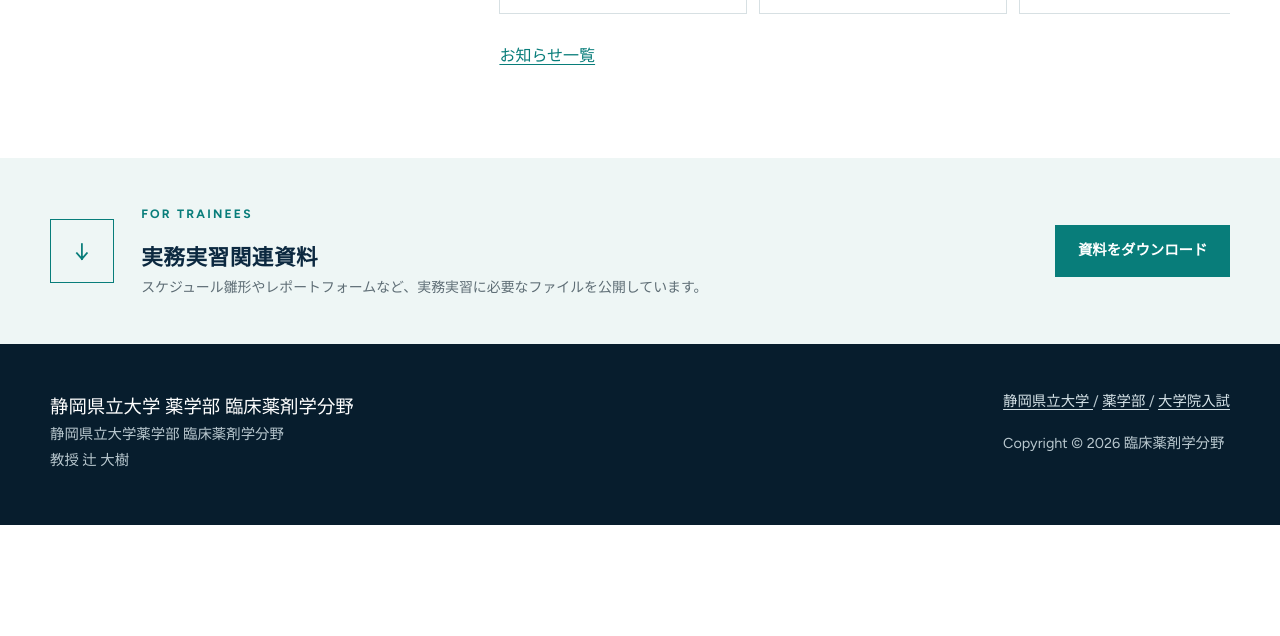
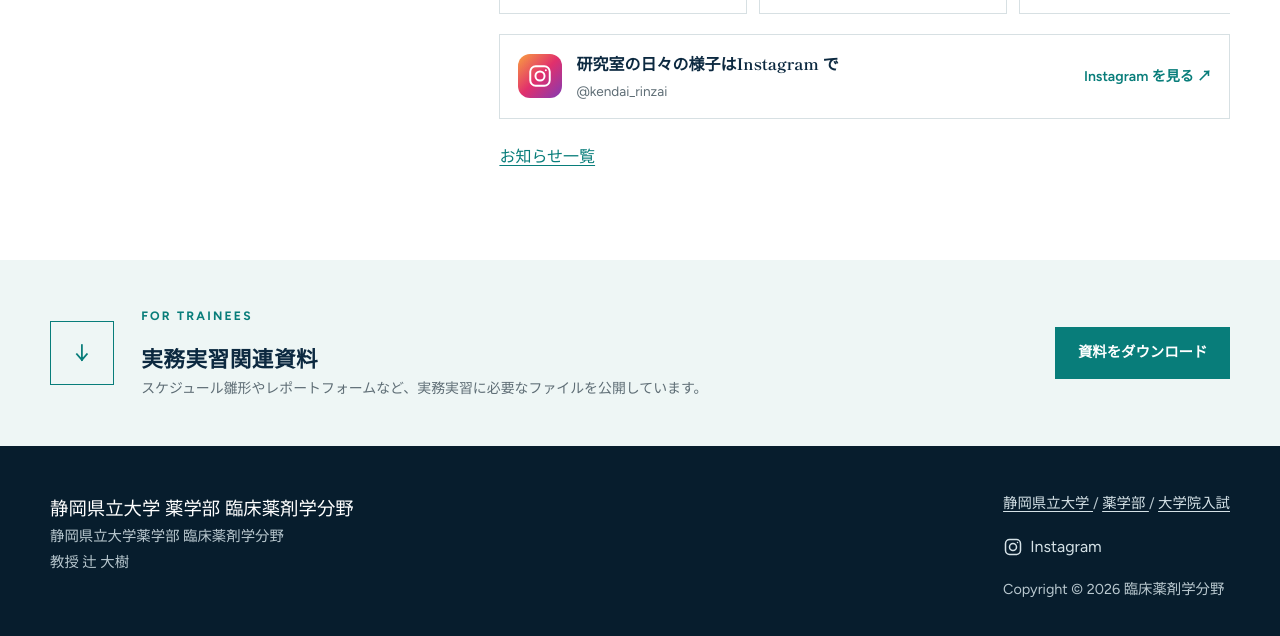
Before and after one commit to SI-Monxy/rinyaku-website, an Astro site: page / in a window 1280 px wide. Shown: the part 4774-5410 px from the top of the page. Before the commit the page ends 5299 px from the top, so only its background shows below. Built offline with nearby package versions, Linux system fonts and the light colour scheme; Astro itself is replaced by a stand-in of ours.

Commit message:
feat: トップページ・フッター・行事一覧に Instagram への導線を追加 (#15)
Closes #14

Co-Authored-By: Claude Opus 5.5 <noreply@anthropic.com>

```diff
--- /dev/null
+++ b/src/components/InstagramIcon.astro
@@ -0,0 +1,25 @@
+---
+// Instagram のアイコン（線画）。色は文字色（currentColor）に合わせる。
+interface Props {
+  size?: number;
+}
+const { size = 20 } = Astro.props;
+---
+
+<svg
+  class="instagram-icon"
+  width={size}
+  height={size}
+  viewBox="0 0 24 24"
+  fill="none"
+  stroke="currentColor"
+  stroke-width="1.8"
+  stroke-linecap="round"
+  stroke-linejoin="round"
+  aria-hidden="true"
+  focusable="false"
+>
+  <rect x="3" y="3" width="18" height="18" rx="5"></rect>
+  <circle cx="12" cy="12" r="4.2"></circle>
+  <circle cx="17.4" cy="6.6" r="0.9" fill="currentColor" stroke="none"></circle>
+</svg>
--- a/src/data/site.json
+++ b/src/data/site.json
@@ -35,6 +35,10 @@
       "href": "https://www.u-shizuoka-ken.ac.jp/admissions/graduate/"
     }
   ],
+  "instagram": {
+    "url": "https://www.instagram.com/kendai_rinzai/",
+    "handle": "kendai_rinzai"
+  },
   "oldSite": "https://w3pharm.u-shizuoka-ken.ac.jp/rinyaku/",
   "heroImage": "/images/pb142660.jpg",
   "heroCaption": {
--- a/src/layouts/BaseLayout.astro
+++ b/src/layouts/BaseLayout.astro
@@ -1,6 +1,7 @@
 ---
 import '../styles/global.css';
 import site from '../data/site.json';
+import InstagramIcon from '@/components/InstagramIcon.astro';
 
 interface Props {
   title?: string;
@@ -89,6 +90,12 @@ const isCurrent = (href: string) => {
               ))
             }
           </p>
+          <p class="footer-sns">
+            <a href={site.instagram.url} target="_blank" rel="noopener noreferrer" aria-label={`Instagram（@${site.instagram.handle}）`}>
+              <InstagramIcon size={20} />
+              <span>Instagram</span>
+            </a>
+          </p>
           <p class="note">Copyright © {new Date().getFullYear()} {site.nameJa}</p>
         </div>
       </div>
--- a/src/pages/events/index.astro
+++ b/src/pages/events/index.astro
@@ -1,6 +1,7 @@
 ---
 import BaseLayout from "@/layouts/BaseLayout.astro";
 import { getCollection } from 'astro:content';
+import site from '../../data/site.json';
 
 const items = (await getCollection('events')).sort((a, b) => b.data.year - a.data.year);
 ---
@@ -10,6 +11,9 @@ const items = (await getCollection('events')).sort((a, b) => b.data.year - a.dat
     <div class="container">
       <h1>行事</h1>
       <p>年度ごとの研究室イベントを紹介しています。</p>
+      <p class="note">
+        最新の様子は <a href={site.instagram.url} target="_blank" rel="noopener noreferrer">Instagram（@{site.instagram.handle}）</a> でも発信しています。
+      </p>
     </div>
   </section>
   <section class="section" style="padding-top:0">
--- a/src/pages/index.astro
+++ b/src/pages/index.astro
@@ -3,6 +3,7 @@ import BaseLayout from '@/layouts/BaseLayout.astro';
 import { getCollection } from 'astro:content';
 import site from '../data/site.json';
 import { faculty } from '@/lib/data';
+import InstagramIcon from '@/components/InstagramIcon.astro';
 
 const research = (await getCollection('research')).sort((a, b) => a.data.order - b.data.order);
 const news = (await getCollection('news'))
@@ -274,6 +275,14 @@ const facultyPreview = faculty.slice(0, 4);
                   }
                 </div>
               </div>
+              <a class="instagram-card" href={site.instagram.url} target="_blank" rel="noopener noreferrer">
+                <span class="instagram-card-icon"><InstagramIcon size={26} /></span>
+                <span class="instagram-card-text">
+                  <strong>研究室の日々の様子は<wbr />Instagram で</strong>
+                  <small>@{site.instagram.handle}</small>
+                </span>
+                <span class="instagram-card-go">Instagram を見る<span aria-hidden="true"> ↗</span></span>
+              </a>
             </div>
             <p class="home-more-links">
               <a href="/news/">お知らせ一覧</a>
--- a/src/styles/global.css
+++ b/src/styles/global.css
@@ -946,6 +946,72 @@ p {
   font-size: 0.82rem;
 }
 
+/* Instagram への導線（トップ「お知らせ・行事」） */
+.instagram-card {
+  display: grid;
+  grid-template-columns: auto minmax(0, 1fr) auto;
+  align-items: center;
+  gap: 0.9rem;
+  margin-top: 1rem;
+  padding: 0.9rem 1.1rem;
+  border: 1px solid var(--line);
+  background: var(--surface);
+  color: inherit;
+  text-decoration: none;
+}
+
+.instagram-card:hover,
+.instagram-card:focus-visible {
+  border-color: #b7ccc9;
+  background: #fbfefe;
+}
+
+.instagram-card-icon {
+  display: grid;
+  place-items: center;
+  width: 2.75rem;
+  height: 2.75rem;
+  border-radius: 12px;
+  color: #fff;
+  background: linear-gradient(135deg, #f9a03f 0%, #e1306c 50%, #833ab4 100%);
+}
+
+.instagram-card-text {
+  display: grid;
+  gap: 0.1rem;
+  min-width: 0;
+}
+
+.instagram-card-text strong {
+  color: var(--navy);
+  font-family: var(--font-display);
+  text-wrap: balance;
+  word-break: keep-all;
+  overflow-wrap: anywhere;
+}
+
+.instagram-card-text small {
+  color: var(--ink-soft);
+  font-size: 0.85rem;
+}
+
+.instagram-card-go {
+  color: var(--accent);
+  font-size: 0.88rem;
+  font-weight: 600;
+  white-space: nowrap;
+}
+
+@media (max-width: 560px) {
+  .instagram-card {
+    grid-template-columns: auto minmax(0, 1fr);
+  }
+
+  .instagram-card-go {
+    grid-column: 2;
+  }
+}
+
 .home-more-links {
   display: flex;
   flex-wrap: wrap;
@@ -1218,6 +1284,17 @@ p {
   color: #fff;
 }
 
+.footer-sns {
+  margin: 0 0 0.6rem;
+}
+
+.footer-sns a {
+  display: inline-flex;
+  align-items: center;
+  gap: 0.45rem;
+  text-decoration: none;
+}
+
 .site-footer .note {
   color: #b9c8cf;
 }
```
